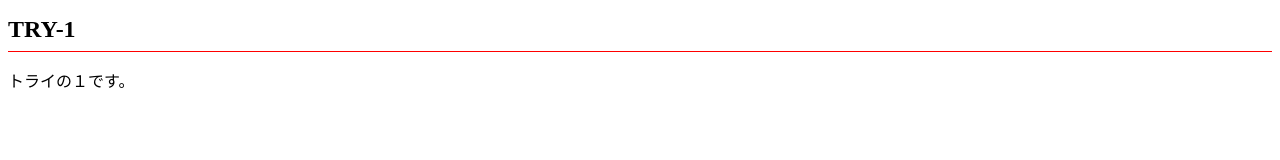
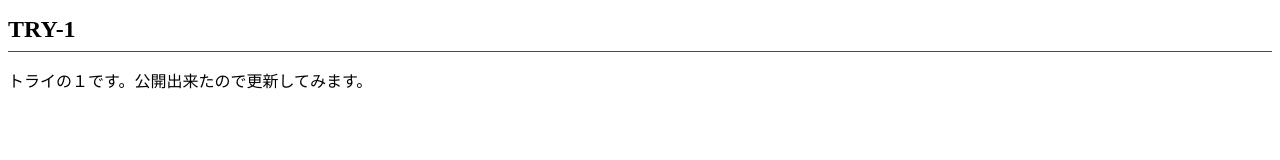
Before and after one commit to shoichi-cj/try-1.github.io, a plain HTML site: page index.html in a window 1280 px wide. Drawn offline with Linux system fonts and the light colour scheme.

Commit message:
Add files via upload

```diff
--- a/index.html
+++ b/index.html
@@ -9,6 +9,6 @@
 </head>
 <body>
   <h1>TRY-1</h1>
-  <p>トライの１です。</p>
+  <p>トライの１です。公開出来たので更新してみます。</p>
   </body>
 </html>
```
